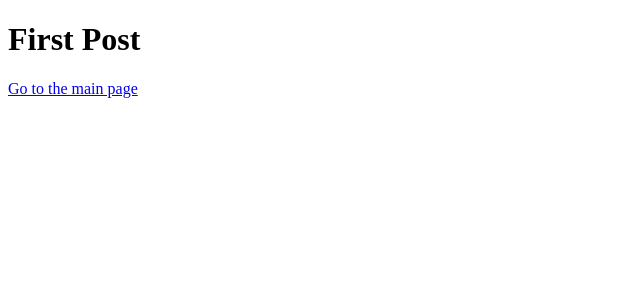
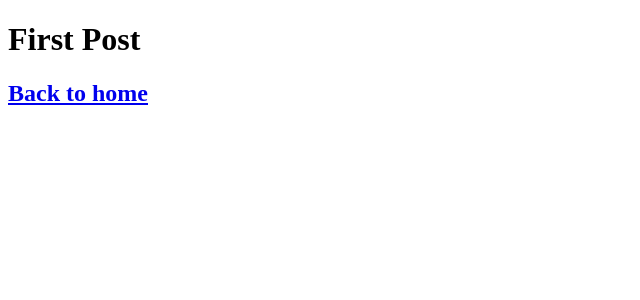
Before and after one commit to danjarosz/next-js-official-tutorial, a Next.js app: page /posts/first-post in a window 1280 px wide. Shown: the top 300 px of the page, without its empty margins (0-640 px from the left). Built offline with nearby package versions, Linux system fonts and the light colour scheme.

Commit message:
useage of Link component

```diff
--- a/pages/index.js
+++ b/pages/index.js
@@ -1,4 +1,5 @@
 import Head from 'next/head'
+import Link from "next/link"
 
 export default function Home() {
   return (
@@ -10,7 +11,8 @@
 
       <main>
         <h1 className="title">
-          Learn <a href="https://nextjs.org">Next.js!</a>
+          Read {' '}
+          <Link href="/posts/first-post"><a>this page!</a></Link>
         </h1>
 
         <p className="description">
--- a/pages/posts/first-post.js
+++ b/pages/posts/first-post.js
@@ -4,7 +4,11 @@
   return (
     <>
       <h1>First Post</h1>
-      <Link href="/"><a>Go to the main page</a></Link>
+      <h2>
+        <Link href="/">
+          <a>Back to home</a>
+        </Link>
+      </h2>
     </>
   )
 }
```
